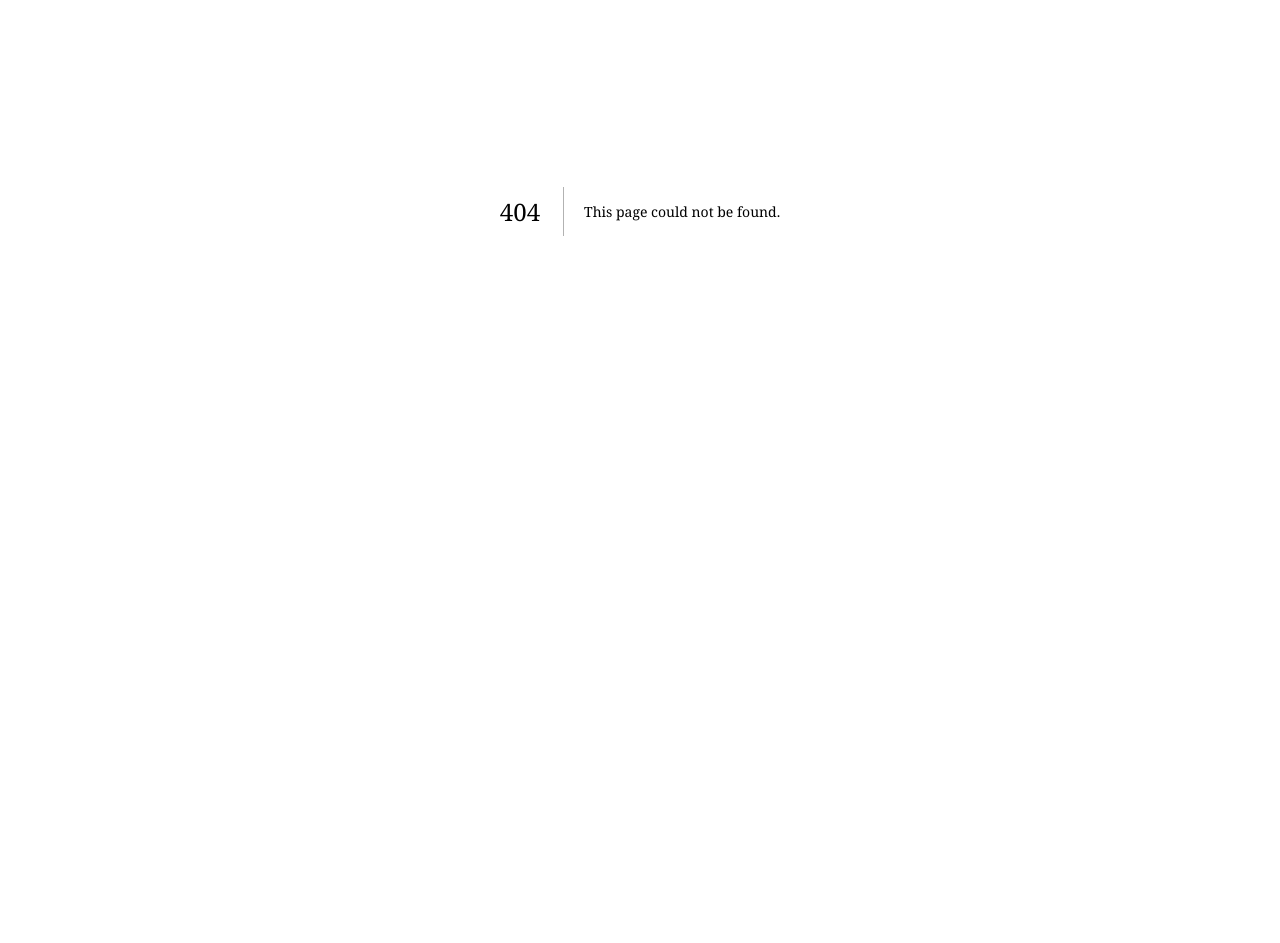
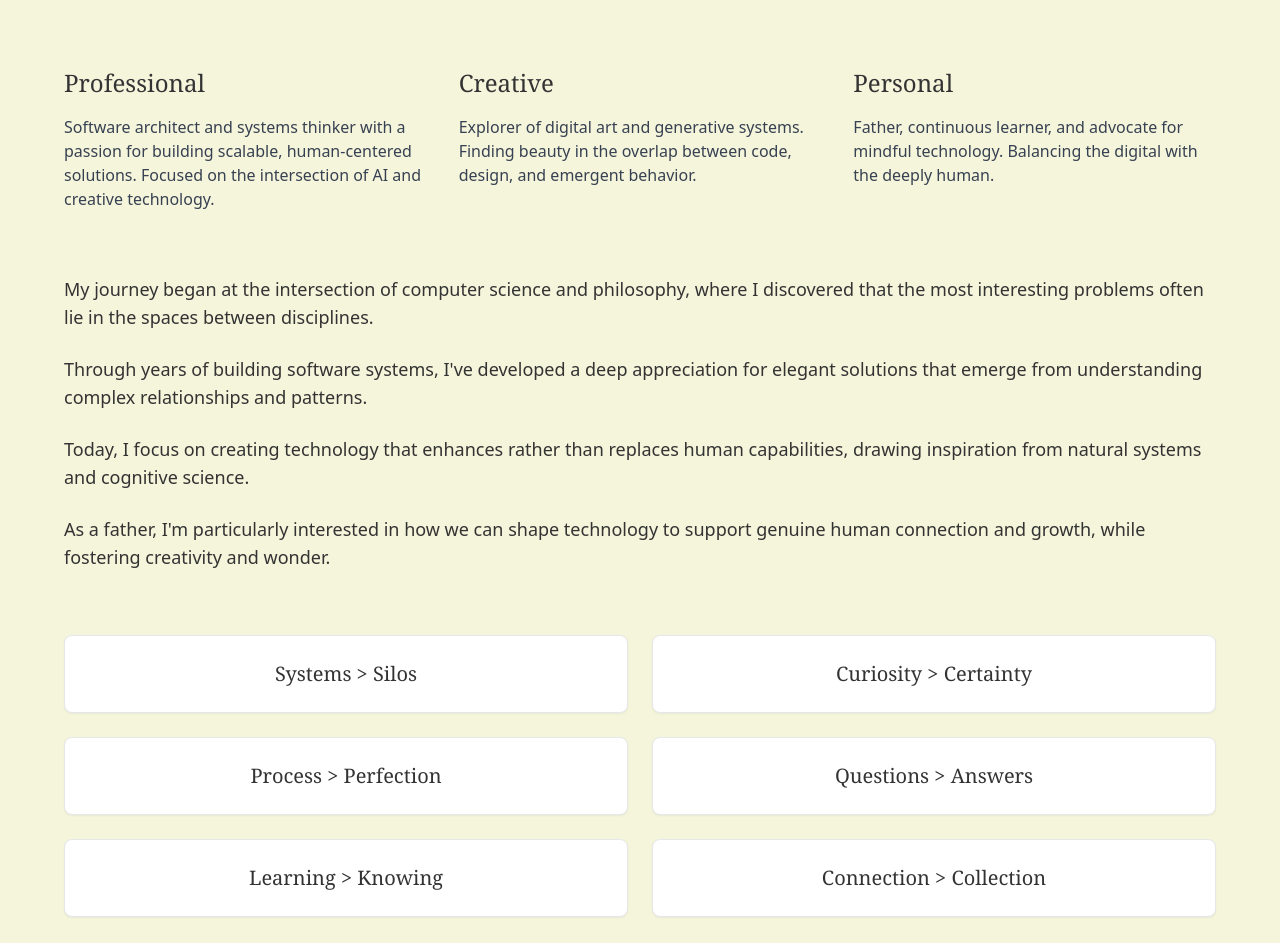
Before and after one commit to vinos-samuel/personal-website, a Next.js app: page /about in a window 1280 px wide. Before the commit this address had no page. Shown: the part 189-1132 px from the top of the page. Before the commit the page ends 800 px from the top, so only its background shows below. Built offline with nearby package versions, Linux system fonts and the light colour scheme.

Commit message:
Create About Me page

```diff
--- /dev/null
+++ b/pages/about.js
@@ -0,0 +1,70 @@
+import Layout from '../components/Layout';
+
+export default function About() {
+  return (
+    <Layout>
+      <div className="max-w-6xl mx-auto">
+        {/* Hero Section */}
+        <h1 className="text-4xl md:text-5xl text-center font-serif mb-16">
+          Building bridges between technology, creativity, and human connection
+        </h1>
+
+        {/* Three Column Section */}
+        <div className="grid grid-cols-1 md:grid-cols-3 gap-8 mb-16">
+          <div className="space-y-2">
+            <h2 className="text-2xl font-serif mb-4">Professional</h2>
+            <p className="text-gray-700">Software architect and systems thinker with a passion for building scalable, human-centered solutions. Focused on the intersection of AI and creative technology.</p>
+          </div>
+
+          <div className="space-y-2">
+            <h2 className="text-2xl font-serif mb-4">Creative</h2>
+            <p className="text-gray-700">Explorer of digital art and generative systems. Finding beauty in the overlap between code, design, and emergent behavior.</p>
+          </div>
+
+          <div className="space-y-2">
+            <h2 className="text-2xl font-serif mb-4">Personal</h2>
+            <p className="text-gray-700">Father, continuous learner, and advocate for mindful technology. Balancing the digital with the deeply human.</p>
+          </div>
+        </div>
+
+        {/* Narrative Bio */}
+        <div className="prose max-w-none mb-16 space-y-6">
+          <p className="text-lg">
+            My journey began at the intersection of computer science and philosophy, where I discovered that the most interesting problems often lie in the spaces between disciplines.
+          </p>
+
+          <p className="text-lg">
+            Through years of building software systems, I've developed a deep appreciation for elegant solutions that emerge from understanding complex relationships and patterns.
+          </p>
+
+          <p className="text-lg">
+            Today, I focus on creating technology that enhances rather than replaces human capabilities, drawing inspiration from natural systems and cognitive science.
+          </p>
+
+          <p className="text-lg">
+            As a father, I'm particularly interested in how we can shape technology to support genuine human connection and growth, while fostering creativity and wonder.
+          </p>
+        </div>
+
+        {/* Beliefs Section */}
+        <div className="grid grid-cols-1 md:grid-cols-2 gap-6">
+          {[
+            "Systems > Silos",
+            "Curiosity > Certainty",
+            "Process > Perfection",
+            "Questions > Answers",
+            "Learning > Knowing",
+            "Connection > Collection"
+          ].map((belief, index) => (
+            <div
+              key={index}
+              className="bg-white p-6 rounded-lg border border-gray-200 shadow-sm hover:shadow-md transition-shadow"
+            >
+              <p className="text-xl font-serif text-center">{belief}</p>
+            </div>
+          ))}
+        </div>
+      </div>
+    </Layout>
+  );
+}
```
